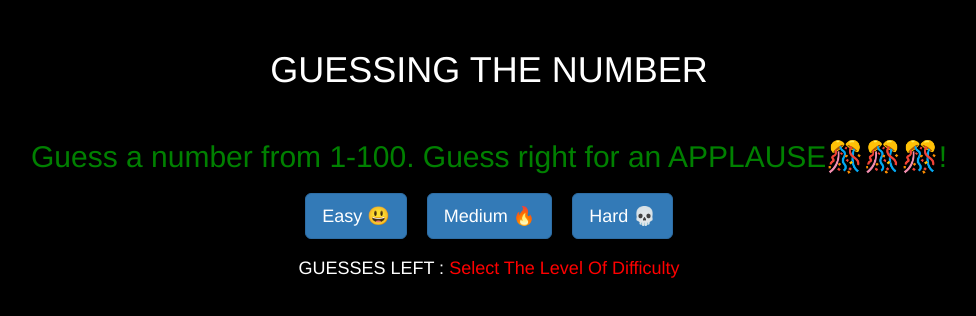
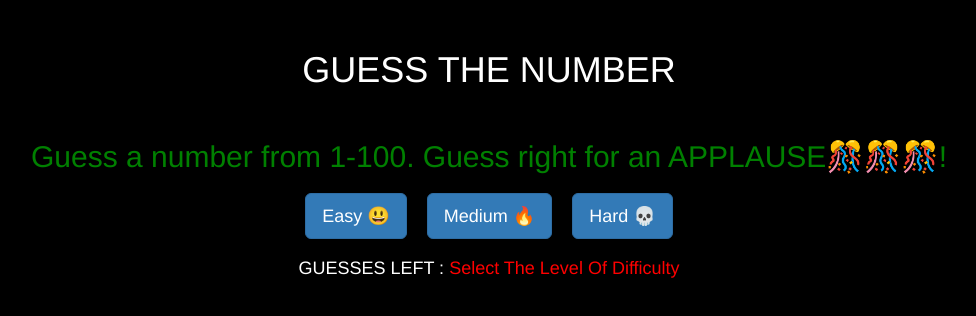
Before and after one commit to Syed-Coding/game, a React (Vite) app: page / in a window 1280 px wide. Shown: the top 316 px of the page, without its empty margins (151-1127 px from the left). Built offline with nearby package versions, Linux system fonts and the light colour scheme.

Commit message:
bug fixes v2.9

```diff
--- a/src/App.jsx
+++ b/src/App.jsx
@@ -55,7 +55,7 @@ function App() {
       )}
 
       <div className="center">
-        <h1>GUESSING THE NUMBER</h1>
+        <h1>GUESS THE NUMBER</h1>
         <h2 style={{ color: "green" }}>
           Guess a number from 1-100. Guess right for an APPLAUSE🎊🎊🎊!
         </h2>
```
